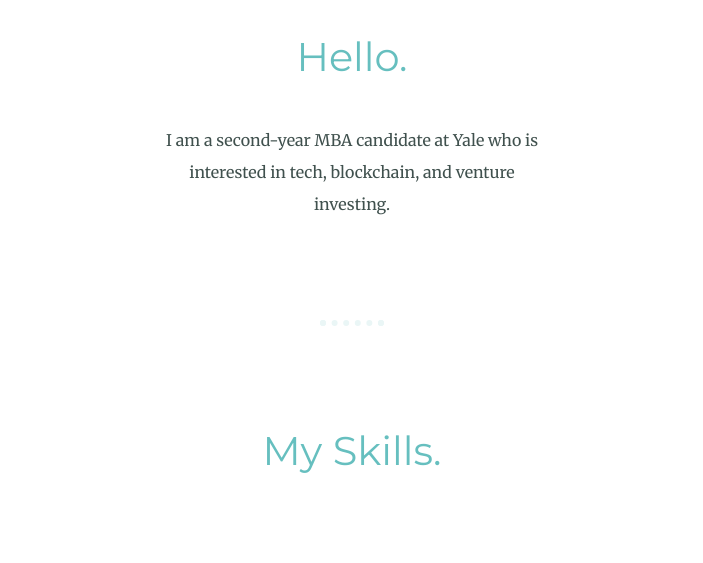
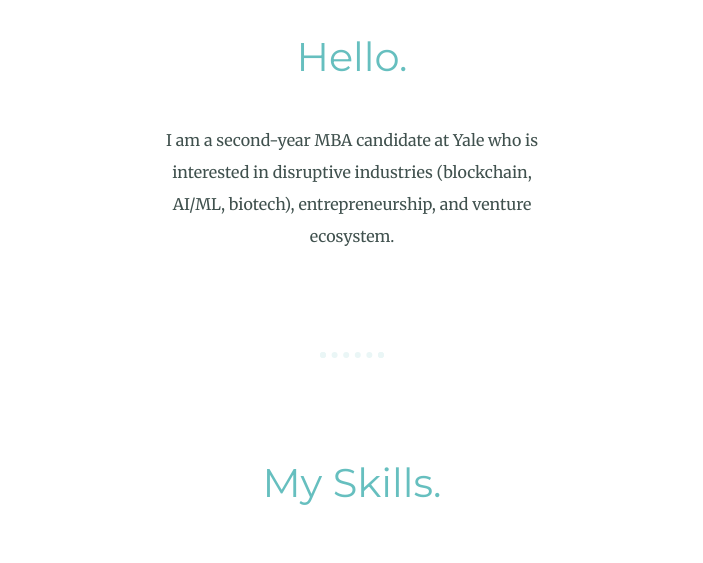
Before and after one commit to HoonYoo/hoonyoo.github.io, a plain HTML site: page index.html in a window 1280 px wide. Shown: the part 960-1523 px from the top of the page, without its empty margins (288-991 px from the left). Drawn offline with Linux system fonts and the light colour scheme.

Commit message:
Update index.html

```diff
--- a/index.html
+++ b/index.html
@@ -22,7 +22,7 @@
     <div class="profile">
       <img class= "profile-img" src="images/profile-img.png" alt="profile-img">
       <h2>Hello.</h2>
-      <p class="intro">I am a second-year MBA candidate at Yale who is interested in tech, blockchain, and venture investing. </p>
+      <p class="intro">I am a second-year MBA candidate at Yale who is interested in disruptive industries (blockchain, AI/ML, biotech), entrepreneurship, and venture ecosystem. </p>
     </div>
     <hr>
     <div class="skills">
```
